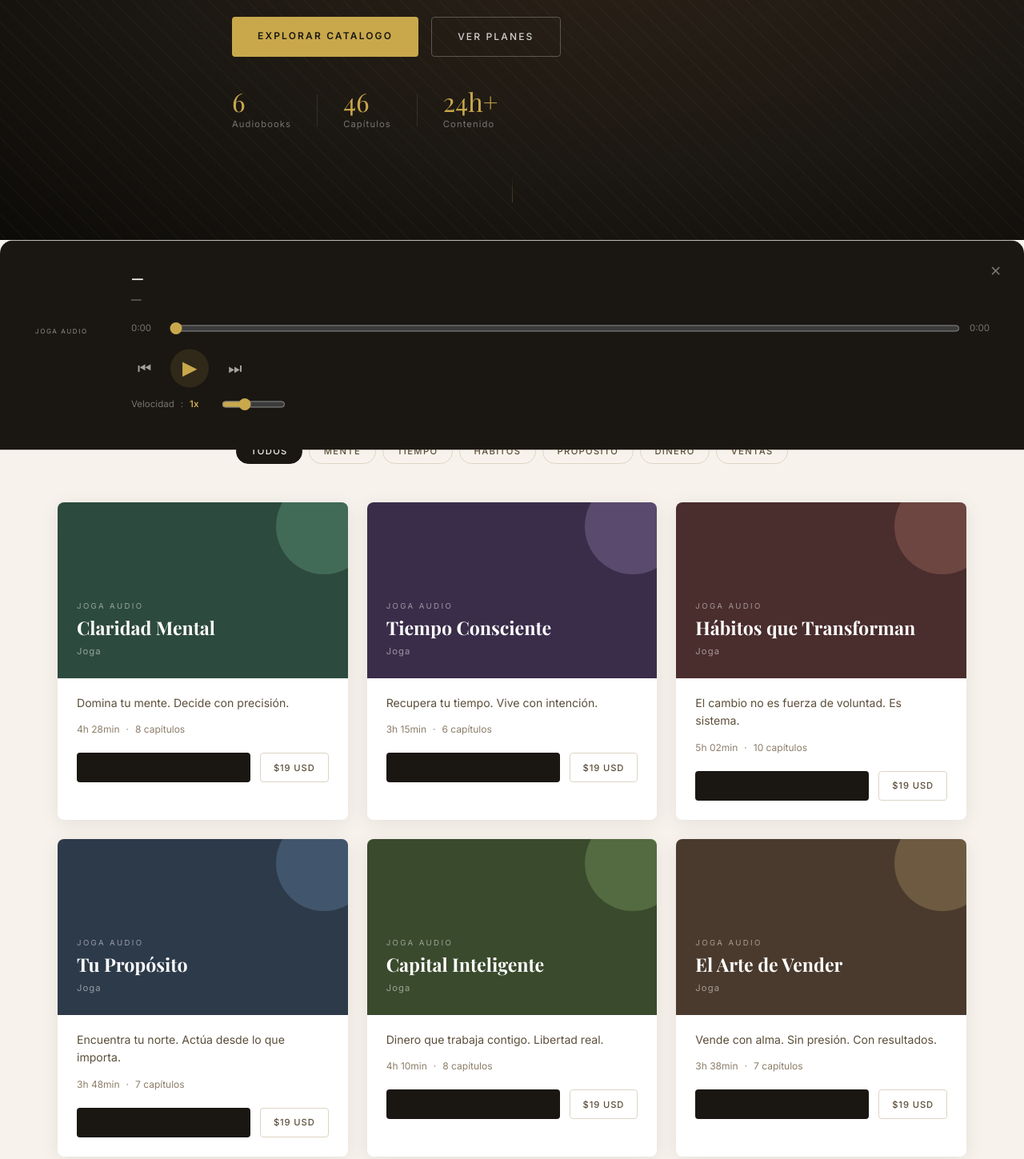
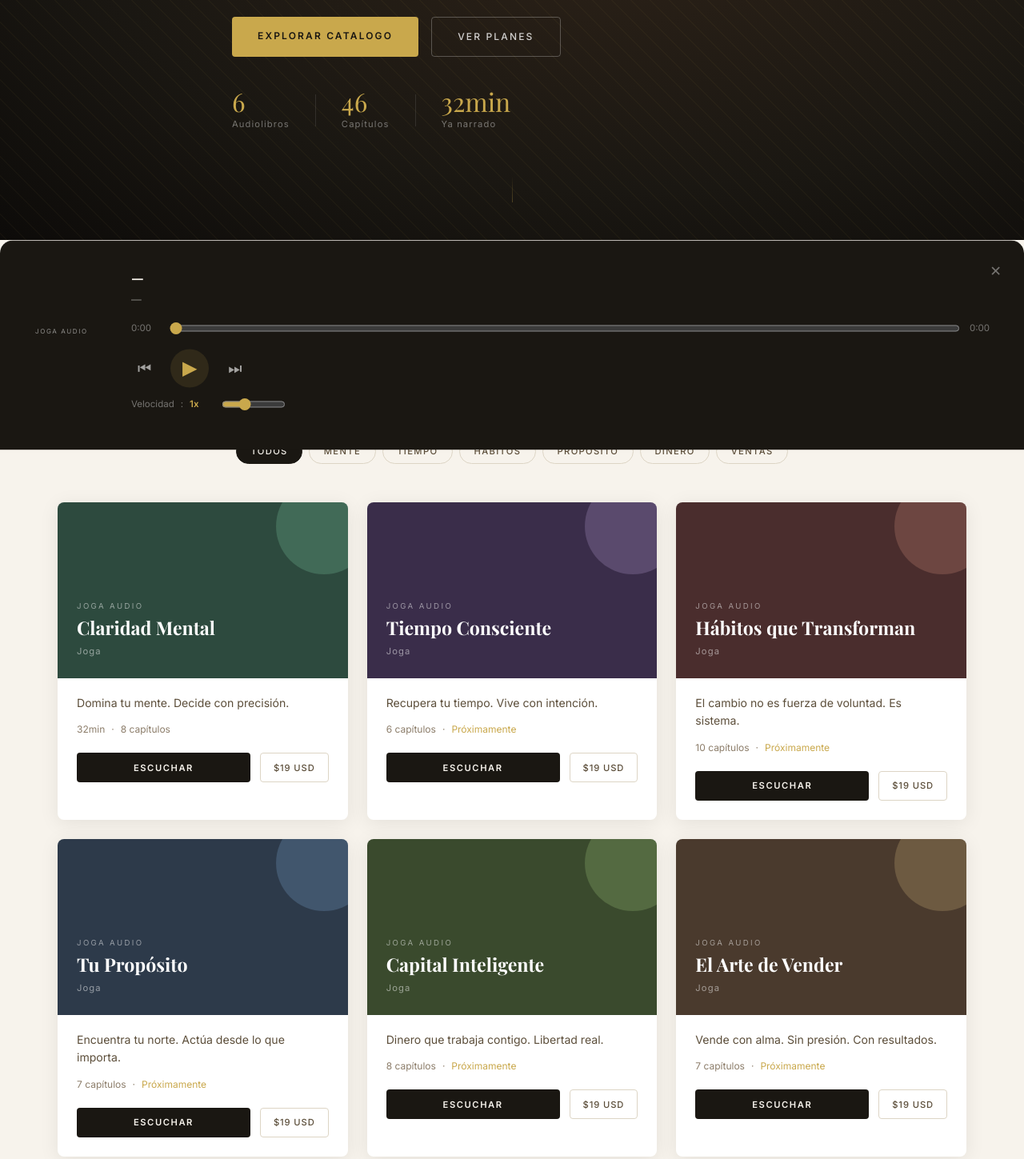
Before and after one commit to joga4live/joga-audio, a plain HTML site: page index.html in a window 1280 px wide. Shown: the part 500-1949 px from the top of the page at 80% size. Drawn offline with nearby package versions, Linux system fonts and the light colour scheme; a web font is replaced by a local one.

Commit message:
fix: candado real de mp3, catalogo honesto y bucle infinito de idioma
Revision de Nico, 4-sep-2026:

- Se retiran del repo publico los 7 mp3 de pago de claridad-mental
  (ch02-ch08); cualquiera los descargaba sin cuenta ni pago con solo
  escribir la URL. Queda solo ch01.mp3, el capitulo gratis a proposito.
  Esto NO resuelve el candado (ver README, seccion PENDIENTE) — hace
  falta un Worker que verifique el pago antes de servir el audio, como
  ya hace Joga Books.
- catalog.js: duraciones reales medidas con afinfo para claridad-mental
  (eran "4h 28min" inventados, son 32min). Los otros 5 libros sin audio
  grabado ahora dicen "Proximamente" en vez de horas inventadas.
- index.html: la estadistica "24h+ Contenido" era falsa; ahora muestra
  el minutaje real narrado.
- i18n.js/index.html: la fila de estadisticas se traducia a medias en
  ingles ("6 Audiobooks | 46 Capitulos | 24h+ Contenido"); agregadas
  las llaves que faltaban.
- catalog.js: el boton de precio llamaba a "openBookDetail", una
  funcion que no existe en ningun archivo — tiraba ReferenceError y no
  hacia nada al click. Ahora lleva a #pricing.
- catalog.js: renderCatalog() llamaba a applyLang(), que llama a
  onLangChange(), que vuelve a llamar a renderCatalog() — recursion
  infinita en cada cambio de idioma (RangeError silencioso, el texto
  ya quedaba bien en la primera vuelta pero gastaba CPU y llenaba la
  consola). renderCard ahora interpola t('listen') directo.
- player.js: capitulo sin audio se quedaba mudo sin avisar; ahora
  muestra "Proximamente" y desactiva el boton de reproducir.
- player.js: emoji de candado reemplazado por texto "Premium"
  traducido, contra la regla de cero emojis del proyecto.
- README.md: decia TTS Azure "por implementar"; el codigo activo usa
  OpenAI (pipeline/config.py). Corregido.

Probado en servidor local antes de subir: los 8 mp3 dan 404 salvo el
gratis, el catalogo muestra las cifras correctas en ambos idiomas, el
toggle de idioma no tira error, y el capitulo sin grabar avisa en vez
de quedarse callado.

Co-Authored-By: Claude Sonnet 5 <noreply@anthropic.com>

```diff
--- a/catalog.js
+++ b/catalog.js
@@ -9,20 +9,21 @@ const CATALOG = [
     subtitle_es: 'Domina tu mente. Decide con precisión.',
     subtitle_en: 'Master your mind. Decide with precision.',
     author: 'Joga',
-    duration: '4h 28min',
+    duration: '32min', // v1 (Nico, 4-sep): eran "4h 28min" inventados; medidos los 8 mp3 reales con afinfo, suman 31.8min
     chapters_count: 8,
+    recorded: true, // v1: unico libro con audio real; controla que el catalogo muestre duracion en vez de "proximamente"
     color: '#2D4A3E',
     accent: '#7EC8A0',
     price: '$19 USD',
     chapters: [
-      { id: 1, title_es: 'El ruido que nunca para', title_en: 'The Noise That Never Stops', duration: '32min', free: true, audio: 'audio/claridad-mental/es/ch01.mp3' },
-      { id: 2, title_es: 'La arquitectura del pensamiento', title_en: 'The Architecture of Thought', duration: '35min', free: false, audio: 'audio/claridad-mental/es/ch02.mp3' },
-      { id: 3, title_es: 'Foco sin esfuerzo', title_en: 'Effortless Focus', duration: '28min', free: false, audio: 'audio/claridad-mental/es/ch03.mp3' },
-      { id: 4, title_es: 'Emociones como datos', title_en: 'Emotions as Data', duration: '34min', free: false, audio: 'audio/claridad-mental/es/ch04.mp3' },
-      { id: 5, title_es: 'Decisiones de alto impacto', title_en: 'High-Impact Decisions', duration: '36min', free: false, audio: 'audio/claridad-mental/es/ch05.mp3' },
-      { id: 6, title_es: 'La mente en descanso', title_en: 'The Resting Mind', duration: '30min', free: false, audio: 'audio/claridad-mental/es/ch06.mp3' },
-      { id: 7, title_es: 'Hábitos cognitivos', title_en: 'Cognitive Habits', duration: '29min', free: false, audio: 'audio/claridad-mental/es/ch07.mp3' },
-      { id: 8, title_es: 'Tu mente, tu ventaja', title_en: 'Your Mind, Your Edge', duration: '24min', free: false, audio: 'audio/claridad-mental/es/ch08.mp3' },
+      { id: 1, title_es: 'El ruido que nunca para', title_en: 'The Noise That Never Stops', duration: '4min', free: true, audio: 'audio/claridad-mental/es/ch01.mp3' },
+      { id: 2, title_es: 'La arquitectura del pensamiento', title_en: 'The Architecture of Thought', duration: '5min', free: false, audio: '' }, // v1: mp3 real dura 4:52, no 35min; archivo retirado del repo publico (candado real pendiente de Worker, ver README)
+      { id: 3, title_es: 'Foco sin esfuerzo', title_en: 'Effortless Focus', duration: '3min', free: false, audio: '' },
+      { id: 4, title_es: 'Emociones como datos', title_en: 'Emotions as Data', duration: '5min', free: false, audio: '' },
+      { id: 5, title_es: 'Decisiones de alto impacto', title_en: 'High-Impact Decisions', duration: '5min', free: false, audio: '' },
+      { id: 6, title_es: 'La mente en descanso', title_en: 'The Resting Mind', duration: '3min', free: false, audio: '' },
+      { id: 7, title_es: 'Hábitos cognitivos', title_en: 'Cognitive Habits', duration: '4min', free: false, audio: '' },
+      { id: 8, title_es: 'Tu mente, tu ventaja', title_en: 'Your Mind, Your Edge', duration: '3min', free: false, audio: '' },
     ]
   },
   {
@@ -36,6 +37,7 @@ const CATALOG = [
     author: 'Joga',
     duration: '3h 15min',
     chapters_count: 6,
+    recorded: false, // v1 (Nico, 4-sep): sin audio grabado; el catalogo muestra 'proximamente' en vez de horas inventadas
     color: '#3A2D4A',
     accent: '#B89FD4',
     price: '$19 USD',
@@ -59,6 +61,7 @@ const CATALOG = [
     author: 'Joga',
     duration: '5h 02min',
     chapters_count: 10,
+    recorded: false, // v1 (Nico, 4-sep): sin audio grabado; el catalogo muestra 'proximamente' en vez de horas inventadas
     color: '#4A2D2D',
     accent: '#D4907C',
     price: '$19 USD',
@@ -86,6 +89,7 @@ const CATALOG = [
     author: 'Joga',
     duration: '3h 48min',
     chapters_count: 7,
+    recorded: false, // v1 (Nico, 4-sep): sin audio grabado; el catalogo muestra 'proximamente' en vez de horas inventadas
     color: '#2D3A4A',
     accent: '#7CA8D4',
     price: '$19 USD',
@@ -110,6 +114,7 @@ const CATALOG = [
     author: 'Joga',
     duration: '4h 10min',
     chapters_count: 8,
+    recorded: false, // v1 (Nico, 4-sep): sin audio grabado; el catalogo muestra 'proximamente' en vez de horas inventadas
     color: '#3A4A2D',
     accent: '#A0C87E',
     price: '$19 USD',
@@ -135,6 +140,7 @@ const CATALOG = [
     author: 'Joga',
     duration: '3h 38min',
     chapters_count: 7,
+    recorded: false, // v1 (Nico, 4-sep): sin audio grabado; el catalogo muestra 'proximamente' en vez de horas inventadas
     color: '#4A3A2D',
     accent: '#D4B87C',
     price: '$19 USD',
@@ -167,20 +173,23 @@ function renderCard(book, lang) {
     <div class="book-info">
       <p class="book-subtitle">${subtitle}</p>
       <div class="book-meta">
-        <span>${book.duration}</span>
-        <span>·</span>
-        <span>${book.chapters_count} ${t('chapters')}</span>
+        ${book.recorded
+          ? `<span>${book.duration}</span><span>·</span><span>${book.chapters_count} ${t('chapters')}</span>`
+          : `<span>${book.chapters_count} ${t('chapters')}</span><span>·</span><span class="coming-soon-tag">${t('coming_soon')}</span>`}
       </div>
       <div class="book-actions">
         <button class="btn-primary" onclick="openPlayer('${book.id}', 1)">
-          <span data-t="listen"></span>
+          <span>${t('listen')}</span>
         </button>
-        <button class="btn-secondary" onclick="openBookDetail('${book.id}')">
+        <button class="btn-secondary" onclick="location.href='#pricing'">
           ${book.price}
         </button>
       </div>
     </div>
   </article>`;
+  // v1 (Nico, 4-sep): "openBookDetail" no existia en ningun archivo — el boton de precio
+  // tiraba un ReferenceError en consola y no hacia nada al click. No hay modal de detalle
+  // ni cobro real todavia, asi que se lleva a #pricing, igual que el boton del candado.
 }
 
 function renderCatalog(filter = 'all') {
@@ -189,7 +198,10 @@ function renderCatalog(filter = 'all') {
   if (!grid) return;
   const books = filter === 'all' ? CATALOG : CATALOG.filter(b => b.category === filter);
   grid.innerHTML = books.map(b => renderCard(b, lang)).join('');
-  applyLang();
+  // v1 (Nico, 4-sep): aqui llamaba a applyLang(), y applyLang() llama a onLangChange(),
+  // que vuelve a llamar a renderCatalog() -> recursion infinita en cada cambio de idioma
+  // (revienta con RangeError, silencioso porque el texto ya queda bien en la primera vuelta).
+  // renderCard ya interpola t('listen') directo, no necesita otra pasada de applyLang().
 }
 
 function getBook(id) {
--- a/i18n.js
+++ b/i18n.js
@@ -41,6 +41,10 @@ const STRINGS = {
     filter_money: 'Dinero',
     filter_sales: 'Ventas',
     filter_time: 'Tiempo',
+    stat_audiobooks: 'Audiolibros',
+    stat_chapters: 'Capítulos',
+    stat_narrated: 'Ya narrado',
+    coming_soon: 'Próximamente',
   },
   en: {
     tagline: 'Listen. Grow. Transform.',
@@ -81,6 +85,10 @@ const STRINGS = {
     filter_money: 'Money',
     filter_sales: 'Sales',
     filter_time: 'Time',
+    stat_audiobooks: 'Audiobooks',
+    stat_chapters: 'Chapters',
+    stat_narrated: 'Narrated so far',
+    coming_soon: 'Coming soon',
   }
 };
 
--- a/index.html
+++ b/index.html
@@ -40,17 +40,18 @@
     <div class="hero-stats">
       <div class="stat">
         <span class="stat-num">6</span>
-        <span class="stat-label">Audiobooks</span>
+        <span class="stat-label" data-t="stat_audiobooks">Audiobooks</span>
       </div>
       <div class="stat-divider"></div>
       <div class="stat">
         <span class="stat-num">46</span>
-        <span class="stat-label">Capítulos</span>
+        <span class="stat-label" data-t="stat_chapters">Capítulos</span>
       </div>
       <div class="stat-divider"></div>
       <div class="stat">
-        <span class="stat-num">24h+</span>
-        <span class="stat-label">Contenido</span>
+        <!-- v1 (Nico, 4-sep): decia "24h+ Contenido"; solo hay 32min de audio real grabado (1 de 6 libros) -->
+        <span class="stat-num">32min</span>
+        <span class="stat-label" data-t="stat_narrated">Contenido</span>
       </div>
     </div>
   </div>
--- a/player.js
+++ b/player.js
@@ -65,17 +65,23 @@ function loadChapter(idx) {
 
 function loadAudio(src) {
   initAudio();
+  const playBtn = document.getElementById('p-play-btn');
   if (!src) {
-    // No audio file yet — show placeholder state
-    document.getElementById('p-play-btn').textContent = '▶';
+    // v1 (Nico, 4-sep): antes se quedaba mudo — el boton parecia roto, sin avisar nada
+    playBtn.textContent = '▶';
+    playBtn.disabled = true;
+    playBtn.title = t('coming_soon');
+    document.getElementById('p-chapter-title').textContent += ` — ${t('coming_soon')}`;
     isPlaying = false;
     return;
   }
+  playBtn.disabled = false;
+  playBtn.title = '';
   audioEl.src = src;
   audioEl.playbackRate = playerSpeed;
   audioEl.play();
   isPlaying = true;
-  document.getElementById('p-play-btn').textContent = '⏸';
+  playBtn.textContent = '⏸';
 }
 
 function togglePlay() {
@@ -159,7 +165,8 @@ function renderChapterList() {
   list.innerHTML = currentBook.chapters.map((ch, i) => {
     const chTitle = lang === 'en' ? ch.title_en : ch.title_es;
     const activeClass = i === currentChapter ? 'active' : '';
-    const lockIcon = ch.free ? '' : '<span class="lock-icon">🔒</span>';
+    // v1 (Nico, 4-sep): era el emoji 🔒, contra la regla de cero emojis del proyecto
+    const lockIcon = ch.free ? '' : `<span class="lock-icon">${t('premium_badge')}</span>`;
     return `<li class="chapter-item ${activeClass}" onclick="selectChapter(${i})">
       <span class="ch-num">${ch.id}</span>
       <span class="ch-title">${chTitle}</span>
--- a/style.css
+++ b/style.css
@@ -209,6 +209,7 @@ img { max-width: 100%; }
   display: flex; gap: 0.5rem;
   font-size: 0.75rem; color: var(--text-3); margin-bottom: 1.25rem;
 }
+.coming-soon-tag { color: var(--gold); }
 .book-actions { display: flex; gap: 0.75rem; }
 .btn-primary {
   flex: 1; padding: 0.65rem 1rem; text-align: center;
@@ -378,6 +379,8 @@ cite { font-size: 0.8rem; letter-spacing: 0.1em; color: var(--text-3); }
   width: 48px; height: 48px; display: flex; align-items: center; justify-content: center;
 }
 .ctrl-play:hover { background: rgba(201,168,76,0.22); }
+.ctrl-play:disabled { opacity: 0.35; cursor: not-allowed; }
+.ctrl-play:disabled:hover { background: rgba(201,168,76,0.12); }
 .player-speed {
   display: flex; align-items: center; gap: 0.5rem;
   font-size: 0.72rem; color: rgba(255,255,255,0.4);
```
Also changed, not shown: 8 other files.
